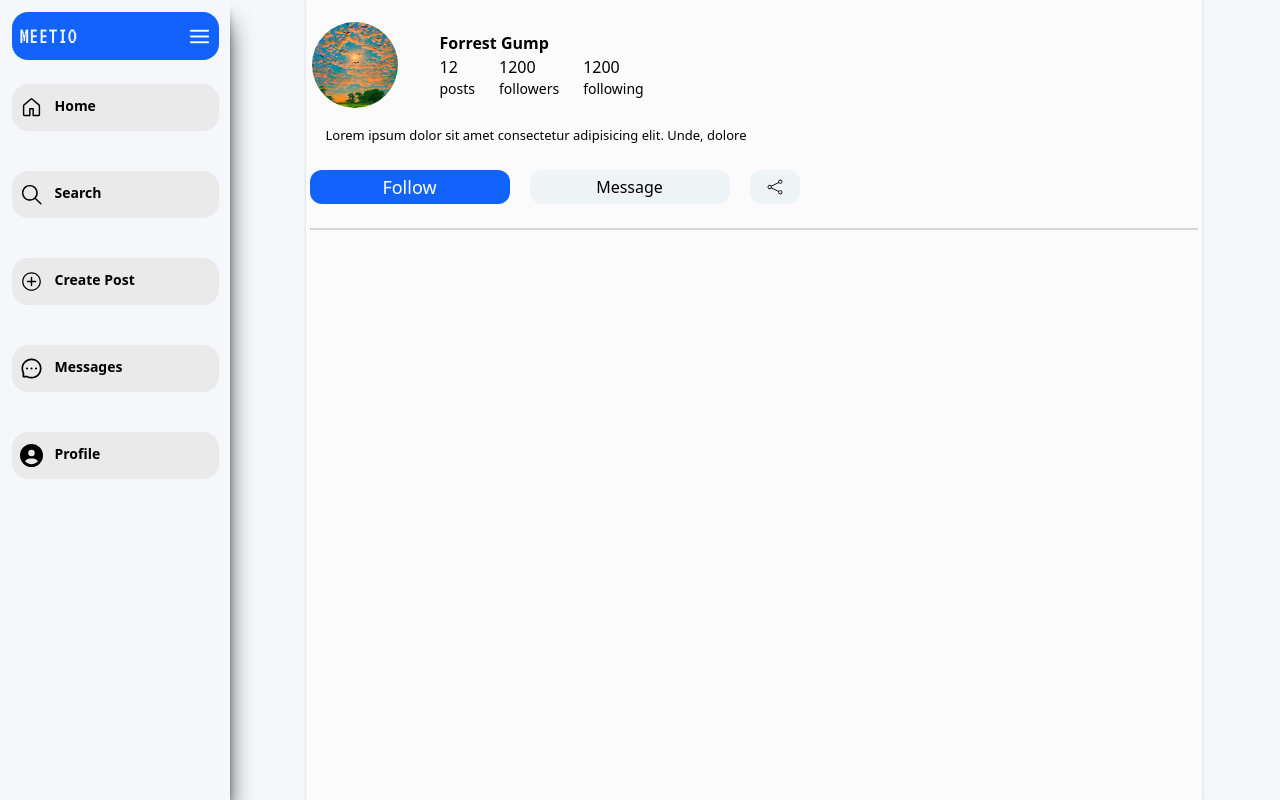
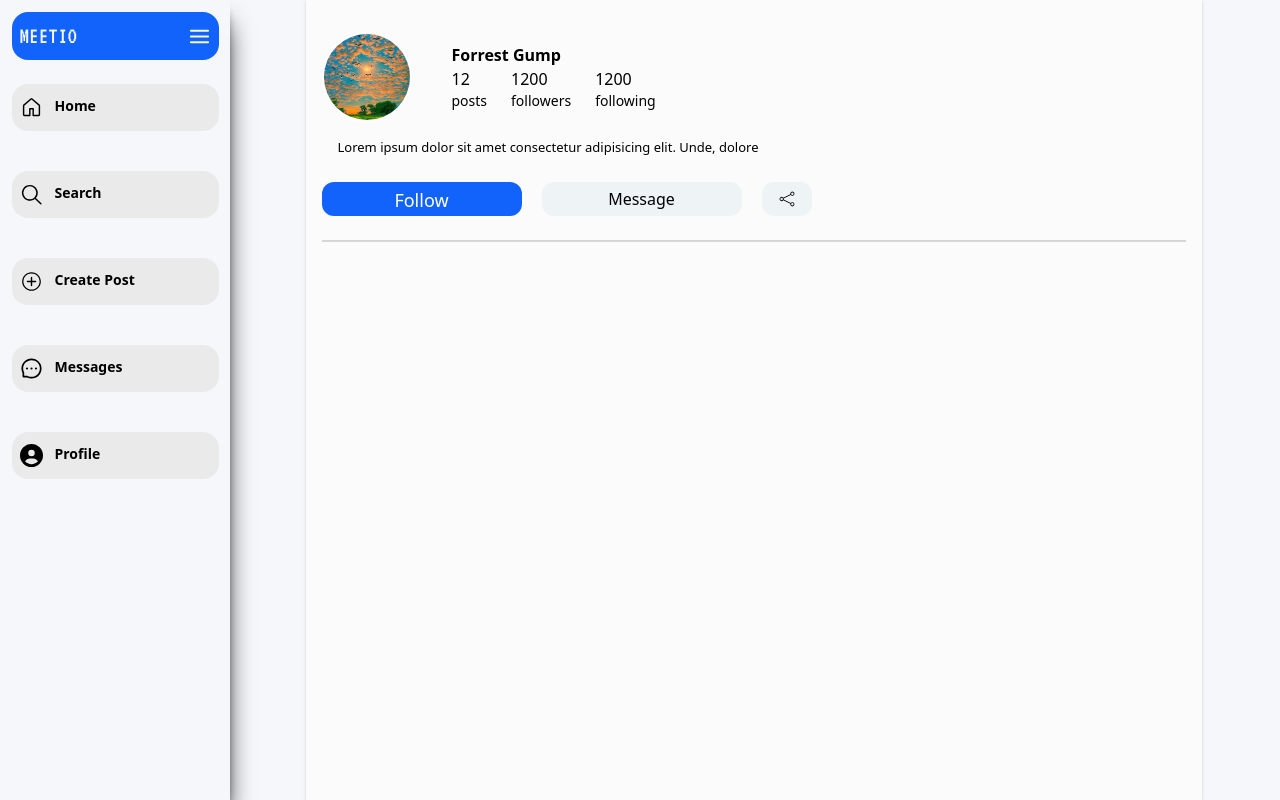
Before and after one commit to athulcoder/meetio, a Next.js app in the folder frontend/: page /profile in a window 1280 px wide. Built offline with nearby package versions, Linux system fonts and the light colour scheme.

Commit message:
padding added at profile page

```diff
--- a/frontend/app/(home)/profile/page.jsx
+++ b/frontend/app/(home)/profile/page.jsx
@@ -4,7 +4,7 @@ import React from "react";
 
 const ProfilePage = () => {
   return (
-    <section className="bg-background h-screen w-full  overflow-y-auto pb-30 ">
+    <section className="bg-background h-screen w-full  overflow-y-auto pb-30  p-3">
       {/* PROF */}
       <BioPart />
     </section>
--- a/frontend/components/profile/BioPart.jsx
+++ b/frontend/components/profile/BioPart.jsx
@@ -50,7 +50,7 @@ const BioPart = () => {
       </p>
 
       <div className="flex w-full gap-5 my-6">
-        <button className="flex-2 bg-primary-blue text-lg max-w-[200px] text-white rounded-xl cursor-pointer">
+        <button className="flex-2 bg-primary-blue text-lg max-w-[200px] text-white rounded-xl px-3 py-1 h-[34px] cursor-pointer">
           Follow
         </button>
         <button className="flex-2 bg-secondary-w max-w-[200px]  rounded-xl px-3 py-1 h-[34px] cursor-pointer">
```
